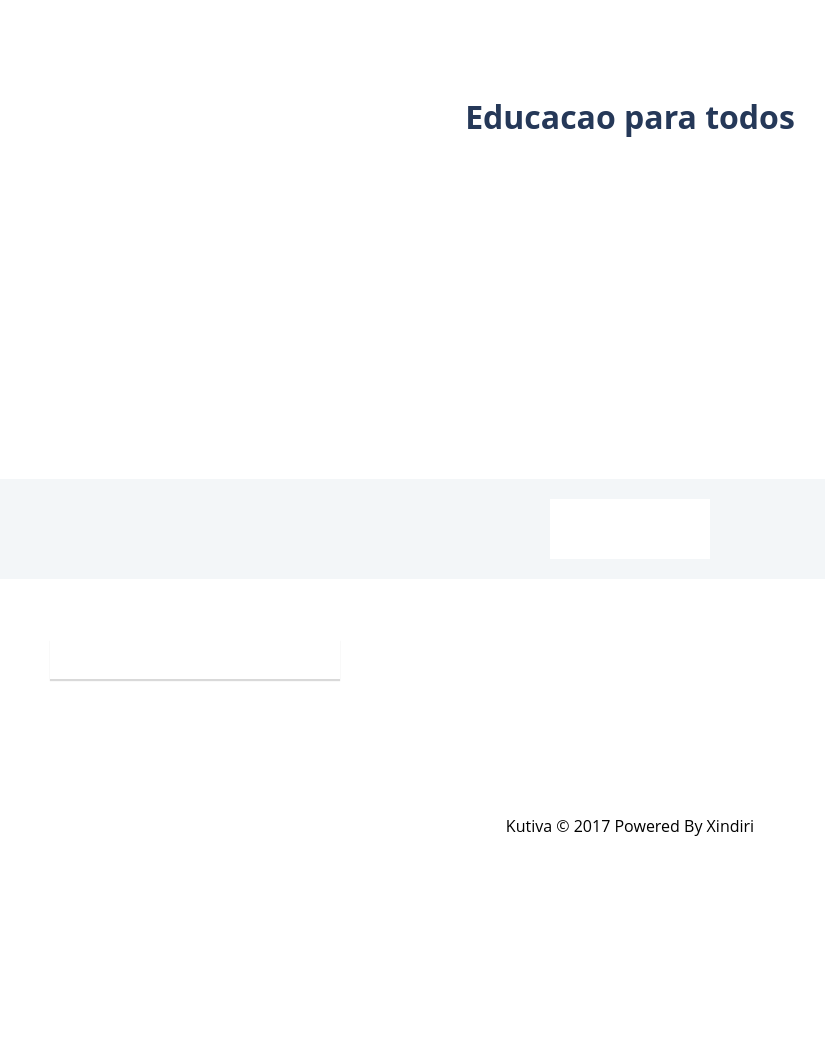
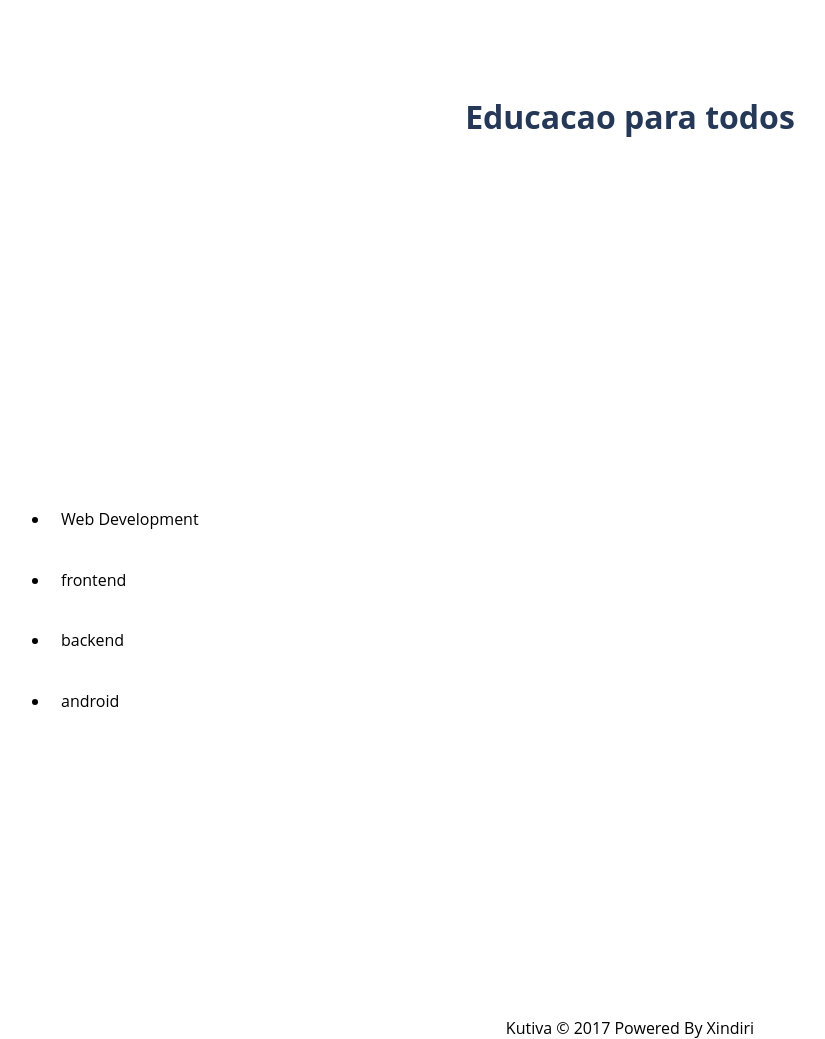
Before and after one commit to jeffenyinnah/kutiva, a Django app: page / in a window 1280 px wide. Shown: the part 102-1141 px from the top of the page, without its empty margins (10-835 px from the left). Before the commit the page ends 938 px from the top, so only its background shows below. Run offline with Django 3.2, Linux system fonts and the light colour scheme; parts of the project's set-up code (start-up, migrations or seed data) failed here and were passed over; some libraries are stand-ins or nearby versions.

Commit message:
add malangatana a css framework

```diff
--- a/kutiva/static/stylesheet/kutiva/main.css
+++ b/kutiva/static/stylesheet/kutiva/main.css
@@ -13,58 +13,18 @@ body{
     color: #253858;
     padding-top: 100px;
 }
-.categories{
-    display: flex;
-    flex-wrap: wrap;
-    justify-content: center;
-    background-color:#f3f6f8;
-    padding: 10px;
-
-
-}
 
 .category{
-    width: 150px;
+    border: 1px solid  white;
+    width: auto;
+    margin: 20px;
+    padding: 10px;
+    border-radius:60px;
+    height: auto;
     background-color: white;
-    text-align: center;
-    height: 50px;
-    margin: 10px;
-    padding: 5px;
-}
-.category  li{
-    text-align: center;
-    line-height: 3;
-}
-.screencasts{
-    display: flex;
-    flex-wrap: wrap;
-    justify-content: flex-start;
-    background-color: #fff;
-    padding: 50px;
 }
 .screencast{
-    width: 250px;
-    margin: 10px;
-    padding: 20px;
     background-color: white;
-    box-shadow: 0 2px 1px rgba(0,0,0,.15)
-
-}
-.screencast h2{
-    font-size: 18px;
-
-}
-.screencast h2 a{
-    text-decoration: none;
-    color: black;
-}
-.screencast h2 a:hover{
-    text-decoration: underline;
-}
-
-.screencast img{
-
-    display: block;
-    width: 255px;
+    width: 200px;
     height: 200px;
 }
--- a/kutiva/templates/kutiva/index.html
+++ b/kutiva/templates/kutiva/index.html
@@ -28,11 +28,16 @@
            <h1>Educacao para todos</h1>
 
     </div>
-{#    categories #}
-     <div class="categories">
-             <ul class="category">
+
+     <div class="">
+             <ul class="cardRow  ">
+                 <li class="category">Web Development</li>
+                 <li class="category">frontend</li>
+                <li class="category">backend</li>
+                <li class="category">android</li>
+
                 {% for lesson in lessons %}
-                  <li class="title">{{ lesson.subject|capfirst }}</li>
+                  <li class="category"> Hwll{{ lesson.subject|capfirst }}</li>
                 {% endfor %}
 
              </ul>
@@ -45,8 +50,8 @@
 
 
 {#    screencasts #}
-    <div class="screencasts">
-         <div class="screencast">
+    <div class="cardRow">
+         <div class=" screencast ">
             {% for lesson in lessons %}
               <img src="{% static 'images/cover.jpg' %}" alt="screencast cover">
 
--- a/kutiva/templates/kutiva/layout/base.html
+++ b/kutiva/templates/kutiva/layout/base.html
@@ -14,7 +14,6 @@
 
     <!-- style goes here -->
 {#    <link href="//netdna.bootstrapcdn.com/twitter-bootstrap/2.3.2/css/bootstrap-combined.no-icons.min.css" rel="stylesheet">#}
-    <link rel="stylesheet" href="https://maxcdn.bootstrapcdn.com/font-awesome/4.6.0/css/font-awesome.min.css">
     <link href="://fonts.googleapis.com/css?family=Open+Sans:400,600,700" rel="stylesheet">
     <link rel="stylesheet" href="https://cdnjs.cloudflare.com/ajax/libs/normalize/7.0.0/normalize.css">
     <script defer src="https://use.fontawesome.com/releases/v5.0.6/js/all.js"></script>
@@ -23,6 +22,8 @@
 
     {% endblock %}
     <link rel="stylesheet" href="{% static 'stylesheet/kutiva/footer.css' %}">
+     <link rel="stylesheet" href="{% static 'stylesheet/kutiva/library/malangatana.min.css' %}">
+
     <!-- scripts goes here -->
 
     {% block scripts %}
```
